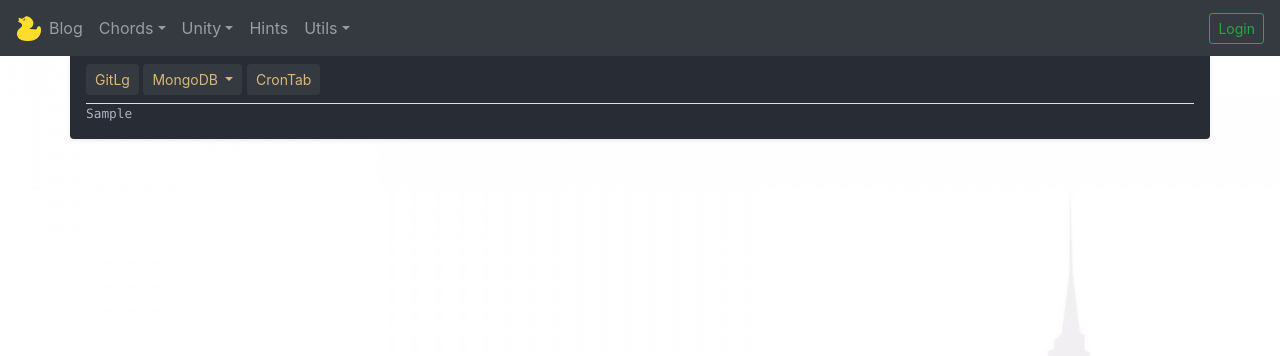
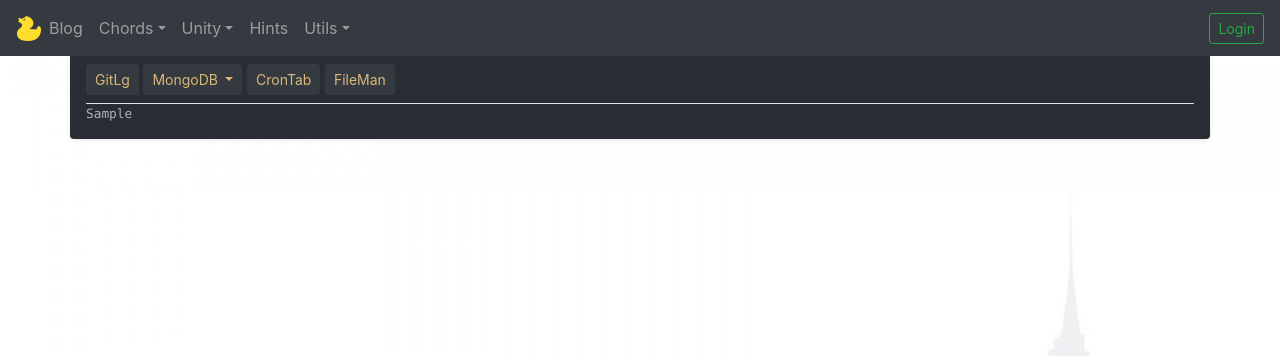
Before and after one commit to on15floor/lab15_django, a Django app: template scr/dashboard/templates/dashboard/gitlog.html in a window 1280 px wide. Shown: the top 356 px of the page. Run offline with Django 3.2, Linux system fonts and the light colour scheme; the template is opened without the code that fills it: most values are stand-ins (such as "Sample title", 1, 10 or a date in 2020); some libraries are stand-ins or nearby versions.

Commit message:
Add file manager button to dashboard.

```diff
--- a/scr/dashboard/templates/dashboard/navbar.html
+++ b/scr/dashboard/templates/dashboard/navbar.html
@@ -10,4 +10,5 @@
       </div>
     </div>
     <a href="{% url 'dashboard_crontab' %}" class="btn btn-dark btn-sm one-dark-dashboard-title">CronTab</a>
+    <a href="https://sprutio.beget.com" target="_blank" class="btn btn-dark btn-sm one-dark-dashboard-title">FileMan</a>
 </div>
```
Also changed, not shown: 1 other file.
